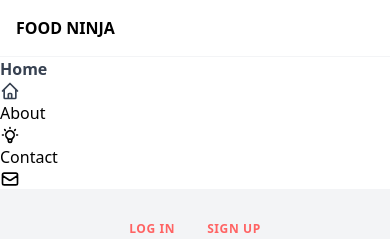
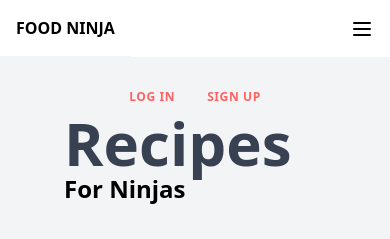
Before and after one commit to ThomasdevLC/foodApp-Tailwind, a Vue app: page / in a window 390 px wide. Shown: the top 239 px of the page. Built offline with nearby package versions, Linux system fonts and the light colour scheme.

Commit message:
responsive navbar

```diff
--- a/src/views/HomeView.vue
+++ b/src/views/HomeView.vue
@@ -1,38 +1,43 @@
 <template>
   <div class="font-body">
     <div class="grid md:grid-cols-3">
-      <div class="md:col-span-1">
-        <nav>
-          <div>
+      <div class="md:col-span-1 md:flex md:justify-end">
+        <nav class="text-right">
+          <div class="flex justify-between items-center">
             <h1 class="font-bold uppercase p-4 border-b border-gray-100">
-              <a href="/">Food Ninja</a>
+              <a href="/" class="hover:text-gray-700">Food Ninja</a>
             </h1>
+            <div class="px-4 cursor-pointer md:hidden" id="burger">
+              <svg class="w-6 h-6" fill="none" stroke-linecap="round" stroke-linejoin="round" stroke-width="2" stroke="currentColor" viewBox="0 0 24 24">
+                <path d="M4 6h16M4 12h16M4 18h16"></path>
+              </svg>
+            </div>
           </div>
-          <ul>
-            <li class="text-gray-700 font-bold">
-              <a href="#">
+          <ul class="text-sm mt-6 hidden md:block" id="menu">
+            <li class="text-gray-700 font-bold py-1 border-r-4 border-primary">
+              <a href="#" class="px-4 flex justify-end">
                 <span>Home</span>
-                <svg class="w-5" fill="none" stroke-linecap="round" stroke-linejoin="round" stroke-width="2" stroke="currentColor" viewBox="0 0 24 24">
+                <svg class="w-5 ml-2" fill="none" stroke-linecap="round" stroke-linejoin="round" stroke-width="2" stroke="currentColor" viewBox="0 0 24 24">
                   <path
                     d="M3 12l2-2m0 0l7-7 7 7M5 10v10a1 1 0 001 1h3m10-11l2 2m-2-2v10a1 1 0 01-1 1h-3m-6 0a1 1 0 001-1v-4a1 1 0 011-1h2a1 1 0 011 1v4a1 1 0 001 1m-6 0h6"
                   ></path>
                 </svg>
               </a>
             </li>
-            <li>
-              <a href="#">
+            <li class="py-1 border-r-4 border-white">
+              <a href="#" class="px-4 flex justify-end">
                 <span>About</span>
-                <svg class="w-5" fill="none" stroke-linecap="round" stroke-linejoin="round" stroke-width="2" stroke="currentColor" viewBox="0 0 24 24">
+                <svg class="w-5 ml-2" fill="none" stroke-linecap="round" stroke-linejoin="round" stroke-width="2" stroke="currentColor" viewBox="0 0 24 24">
                   <path
                     d="M9.663 17h4.673M12 3v1m6.364 1.636l-.707.707M21 12h-1M4 12H3m3.343-5.657l-.707-.707m2.828 9.9a5 5 0 117.072 0l-.548.547A3.374 3.374 0 0014 18.469V19a2 2 0 11-4 0v-.531c0-.895-.356-1.754-.988-2.386l-.548-.547z"
                   ></path>
                 </svg>
               </a>
             </li>
-            <li>
-              <a href="#">
+            <li class="py-1 border-r-4 border-white">
+              <a href="#" class="px-4 flex justify-end">
                 <span>Contact</span>
-                <svg class="w-5" fill="none" stroke-linecap="round" stroke-linejoin="round" stroke-width="2" stroke="currentColor" viewBox="0 0 24 24">
+                <svg class="w-5 ml-2" fill="none" stroke-linecap="round" stroke-linejoin="round" stroke-width="2" stroke="currentColor" viewBox="0 0 24 24">
                   <path d="M3 8l7.89 5.26a2 2 0 002.22 0L21 8M5 19h14a2 2 0 002-2V7a2 2 0 00-2-2H5a2 2 0 00-2 2v10a2 2 0 002 2z"></path>
                 </svg>
               </a>
@@ -136,3 +141,20 @@
     </div>
   </div>
 </template>
+
+<script>
+export default {
+  mounted() {
+    const burger = document.querySelector("#burger");
+    const menu = document.querySelector("#menu");
+
+    burger.addEventListener("click", (e) => {
+      if (menu.classList.contains("hidden")) {
+        menu.classList.remove("hidden");
+      } else {
+        menu.classList.add("hidden");
+      }
+    });
+  },
+};
+</script>
```
Also changed, not shown: index.js (added).
